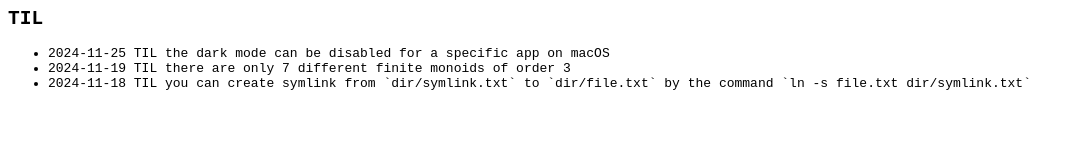
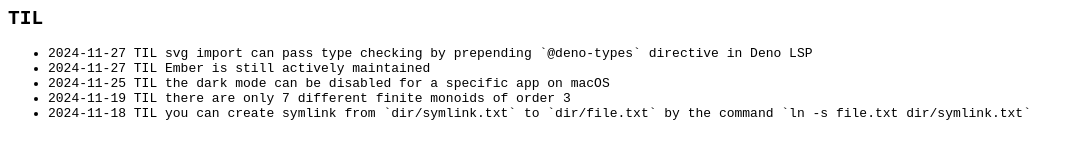
Before and after one commit to kt3k/til, a plain HTML site: page index.html in a window 1280 px wide. Shown: the whole page, without its empty margins (0-1084 px from the left). Drawn offline with Linux system fonts and the light colour scheme.

Commit message:
Update index.html

```diff
--- a/index.html
+++ b/index.html
@@ -6,6 +6,8 @@
 <h2>TIL</h2>
 
 <ul>
+  <li>2024-11-27 TIL svg import can pass type checking by prepending `@deno-types` directive in Deno LSP</li>
+  <li>2024-11-27 TIL Ember is still actively maintained</li>
   <li>2024-11-25 TIL the dark mode can be disabled for a specific app on macOS</li>
   <li>2024-11-19 TIL there are only 7 different finite monoids of order 3</li>
   <li>2024-11-18 TIL you can create symlink from `dir/symlink.txt` to `dir/file.txt` by the command `ln -s file.txt dir/symlink.txt`</li>
```
